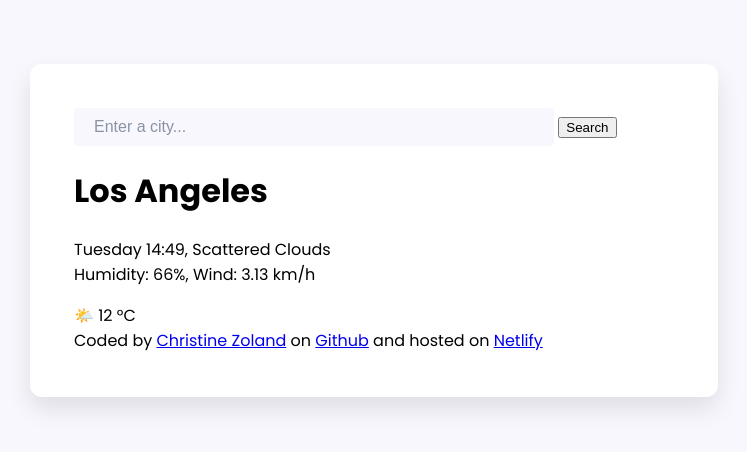
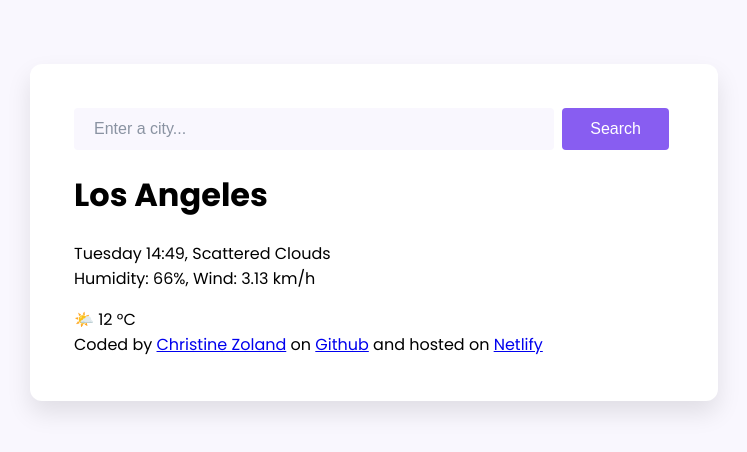
Before and after one commit to cszoland/Sora-Weather, a plain HTML site: page index.html in a window 1280 px wide. Shown: the whole page, without its empty margins (266-1013 px from the left). Drawn offline with Linux system fonts and the light colour scheme.

Commit message:
Updating Search Button

```diff
--- a/src/style.css
+++ b/src/style.css
@@ -18,9 +18,19 @@ body {
   border-radius: 4px;
   width: 80%;
   font-size: 16px;
-  padding: 10px 20px;
+  padding: 12px 20px;
 }
 
 ::placeholder {
   color: #8a93a2;
 }
+
+.search-form-button {
+  background: #885df1;
+  padding: 12px 28px;
+  border: none;
+  margin-left: 4px;
+  border-radius: 4px;
+  font-size: 16px;
+  color: white;
+}
```
